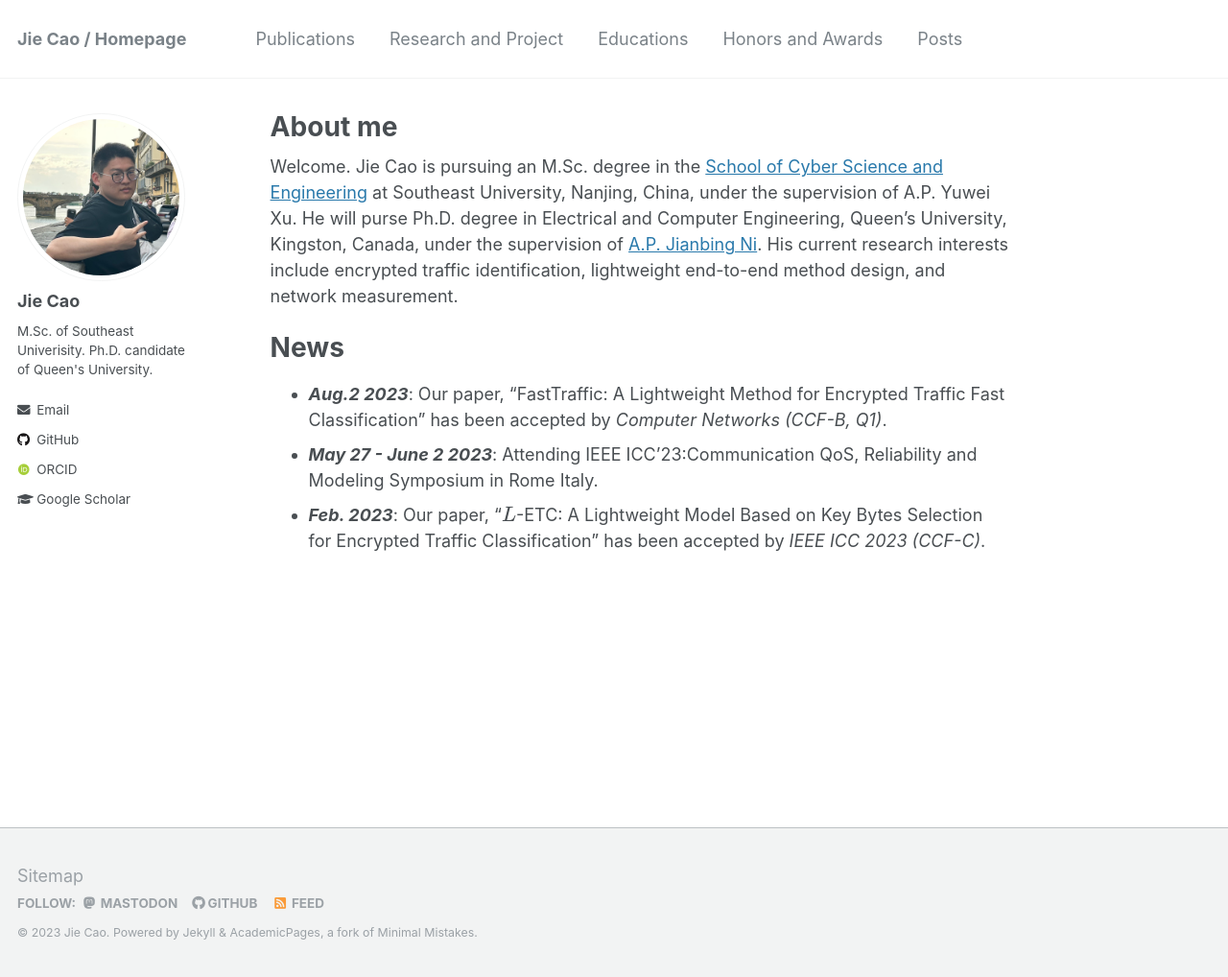
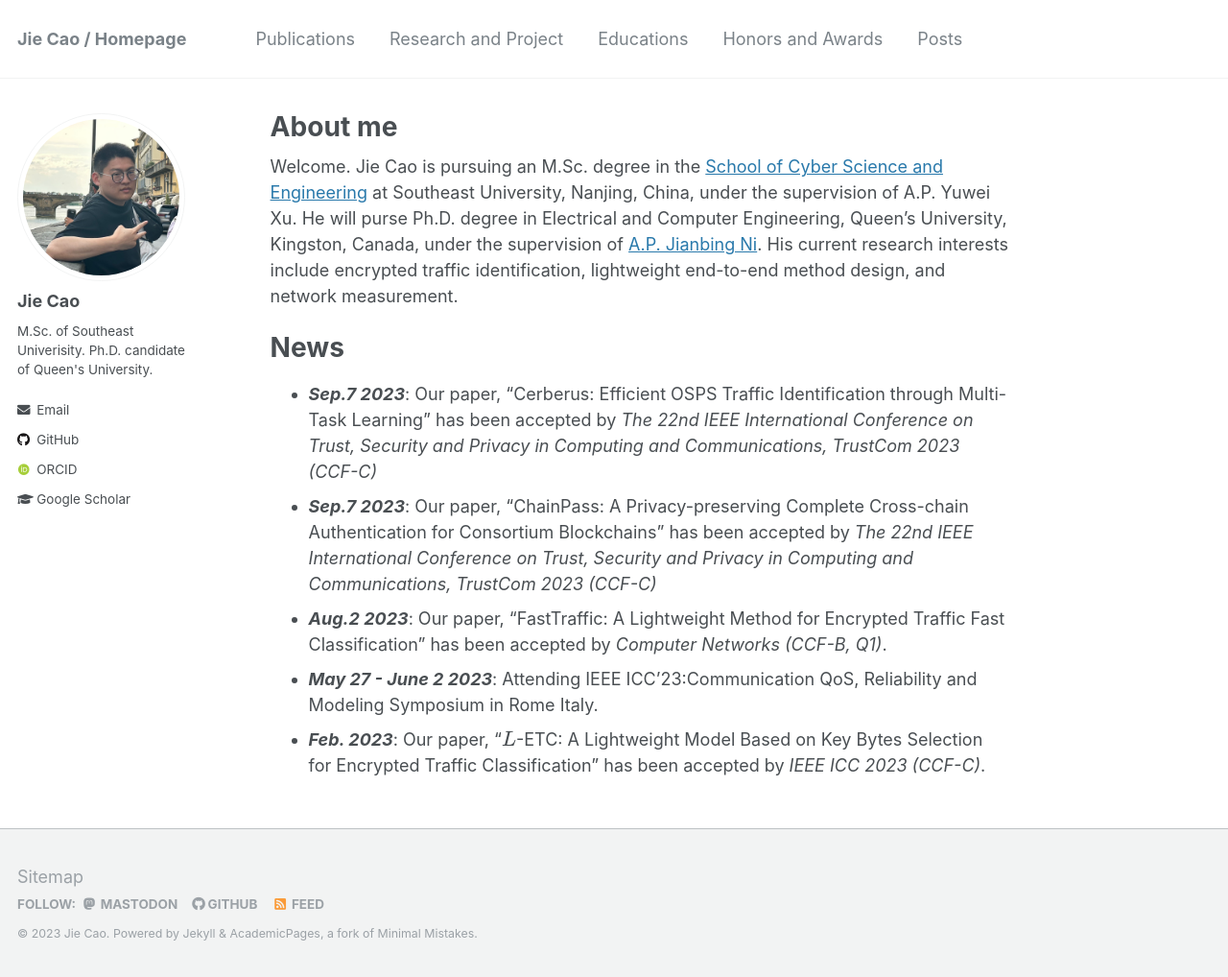
Before and after one commit to JieJayCao/JieJayCao.github.io, a Jekyll site: the page built from _pages/about.md, in a window 1280 px wide and 1018 px high. Shown: the whole window at 96% size. Built offline with Jekyll 4.4.1, drawn with Linux system fonts in a browser that asks for light colours; some web fonts are replaced; formulas are drawn with MathJax 3.

Commit message:
Update about.md

```diff
--- a/_pages/about.md
+++ b/_pages/about.md
@@ -11,6 +11,8 @@ redirect_from:
 Welcome. Jie Cao is pursuing an M.Sc. degree in the [School of Cyber Science and Engineering](https://cyber.seu.edu.cn/) at Southeast University, Nanjing, China, under the supervision of A.P. Yuwei Xu. He will purse Ph.D. degree in Electrical and Computer Engineering, Queen's University, Kingston, Canada, under the supervision of [A.P. Jianbing Ni](https://scholar.google.com/citations?user=k5z2mOMAAAAJ&hl=en&oi=ao). His current research interests include encrypted traffic identification, lightweight end-to-end method design, and network measurement.
 
 # News
+- ***Sep.7 2023***: Our paper, "Cerberus: Efficient OSPS Traffic Identification through Multi-Task Learning" has been accepted by *The 22nd IEEE International Conference on Trust, Security and Privacy in Computing and Communications, TrustCom 2023 (CCF-C)*
+- ***Sep.7 2023***: Our paper, "ChainPass: A Privacy-preserving Complete Cross-chain Authentication for Consortium Blockchains" has been accepted by *The 22nd IEEE International Conference on Trust, Security and Privacy in Computing and Communications, TrustCom 2023 (CCF-C)*
 - ***Aug.2 2023***: Our paper, "FastTraffic: A Lightweight Method for Encrypted Traffic Fast Classification" has been accepted by *Computer Networks (CCF-B, Q1)*.
 - ***May 27 - June 2 2023***: Attending IEEE ICC'23:Communication QoS, Reliability and Modeling Symposium in Rome Italy.
 - ***Feb. 2023***: Our paper, “$L$-ETC: A Lightweight Model Based on Key Bytes Selection for Encrypted Traffic Classification” has been accepted by *IEEE ICC 2023 (CCF-C)*.
```
